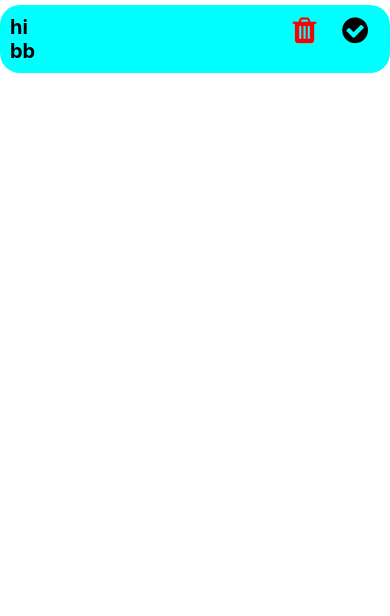
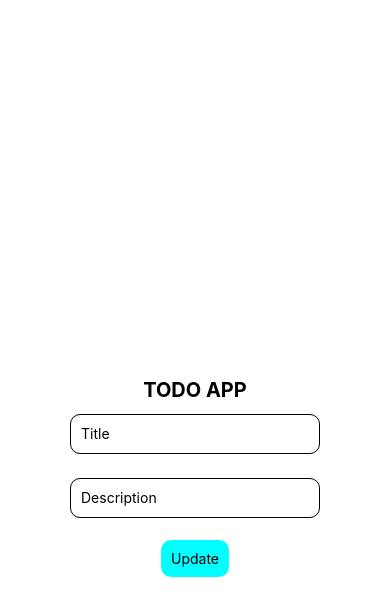
Before and after one commit to info-kareemmohamed/React-Native-Todo, a React Native app: screen / in a window 390 px wide. Shown: the top 616 px of the page. Built offline with nearby package versions, Linux system fonts and the light colour scheme.

Commit message:
Todo Details Screen

```diff
--- a/App.js
+++ b/App.js
@@ -2,6 +2,7 @@
 // import { StyleSheet, Text, View } from 'react-native';
 import AddTodoScreen from './Src/Screens/AddTodo';
 import HomeScreen from './Src/Screens/Home';
+import  TodoDetailsScreen  from './Src/Screens/TodoDetails';
 
 export default function App() {
   return (
@@ -9,6 +10,6 @@ export default function App() {
     //   <Text>Open up App.js to start working on your app!</Text>
     //   <StatusBar style="auto" />
     // </View>
-    <HomeScreen/>
+    <TodoDetailsScreen/>
   );
 }
--- a/Src/Screens/AddTodo.js
+++ b/Src/Screens/AddTodo.js
@@ -59,14 +59,5 @@ export default function AddTodoScreen({navigation}) {
     buttonText: {
       color: "black",
     },
-    flatList: {
-      width: "100%",
-    },
-    item: {
-      backgroundColor: "cyan",
-      padding: 10,
-      marginVertical: 5,
-      borderRadius: 20,
 
-    },
   });
--- /dev/null
+++ b/Src/Screens/TodoDetails.js
@@ -0,0 +1,84 @@
+import React, { useState } from 'react';
+import { StyleSheet, View, TextInput,  Alert ,Text, TouchableOpacity} from 'react-native';
+
+const TodoDetailsScreen = ({}) => {
+    const [text1, setText1] = useState('');
+    const [text2, setText2] = useState('');
+
+    const handleButtonPress = () => {
+
+      Alert.alert('Button Pressed', `Text 1: ${text1}, Text 2: ${text2}`);
+    };
+
+    return (
+        <View style={styles.container}>
+                 <Text style={styles.text}>TODO APP</Text>
+
+          <TextInput
+            style={styles.input}
+            placeholder="Title"
+            value={text1}
+            onChangeText={(text) => setText1(text)}
+          />
+
+
+          <TextInput
+            style={styles.input}
+            placeholder="Description"
+            value={text2}
+            onChangeText={(text) => setText2(text)}
+          />
+
+
+    <TouchableOpacity style={styles.touchableOpacity}>
+          <Text style={styles.buttonText}>Update</Text>
+        </TouchableOpacity>
+        </View>
+      );
+};
+
+
+const styles = StyleSheet.create({
+
+    text: {
+
+
+      fontWeight:'bold',
+      fontSize:20,
+
+    },
+    container: {
+      flex: 1,
+      alignItems: "center",
+      justifyContent: "center",
+      paddingTop: 120,
+      fontWeight:'bold',
+      paddingRight: 20,
+      paddingLeft: 20,
+    },
+    input: {
+      height: 40,
+      margin: 12,
+      width: 250,
+      borderWidth: 1,
+      padding: 10,
+      borderRadius: 10,
+    },
+    touchableOpacity: {
+      alignItems: "center",
+      backgroundColor: "cyan",
+      padding: 10,
+      borderRadius: 10,
+      marginVertical: 10,
+    },
+    buttonText: {
+      color: "black",
+    },
+
+  });
+
+
+
+
+
+export default TodoDetailsScreen;
```
